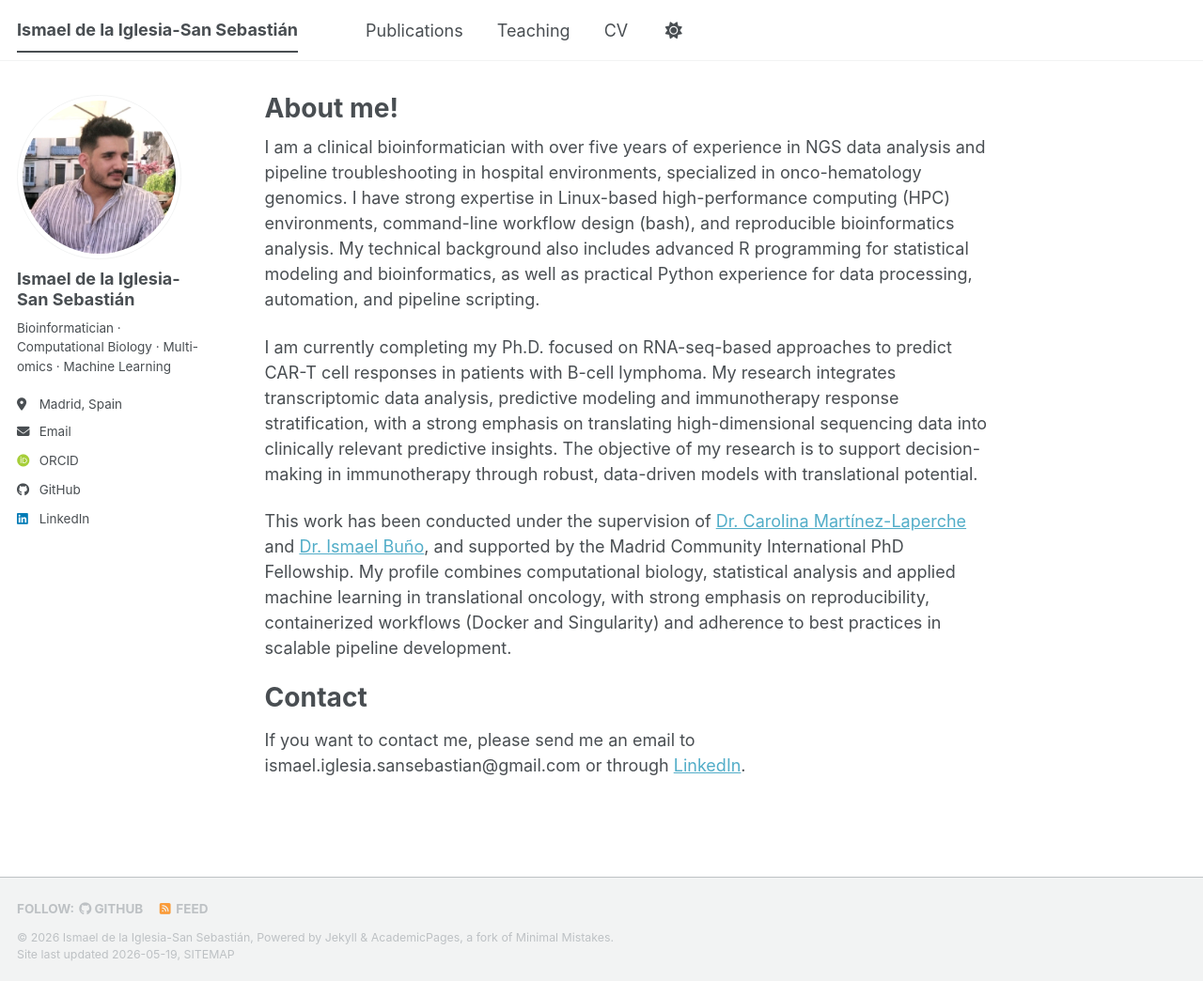
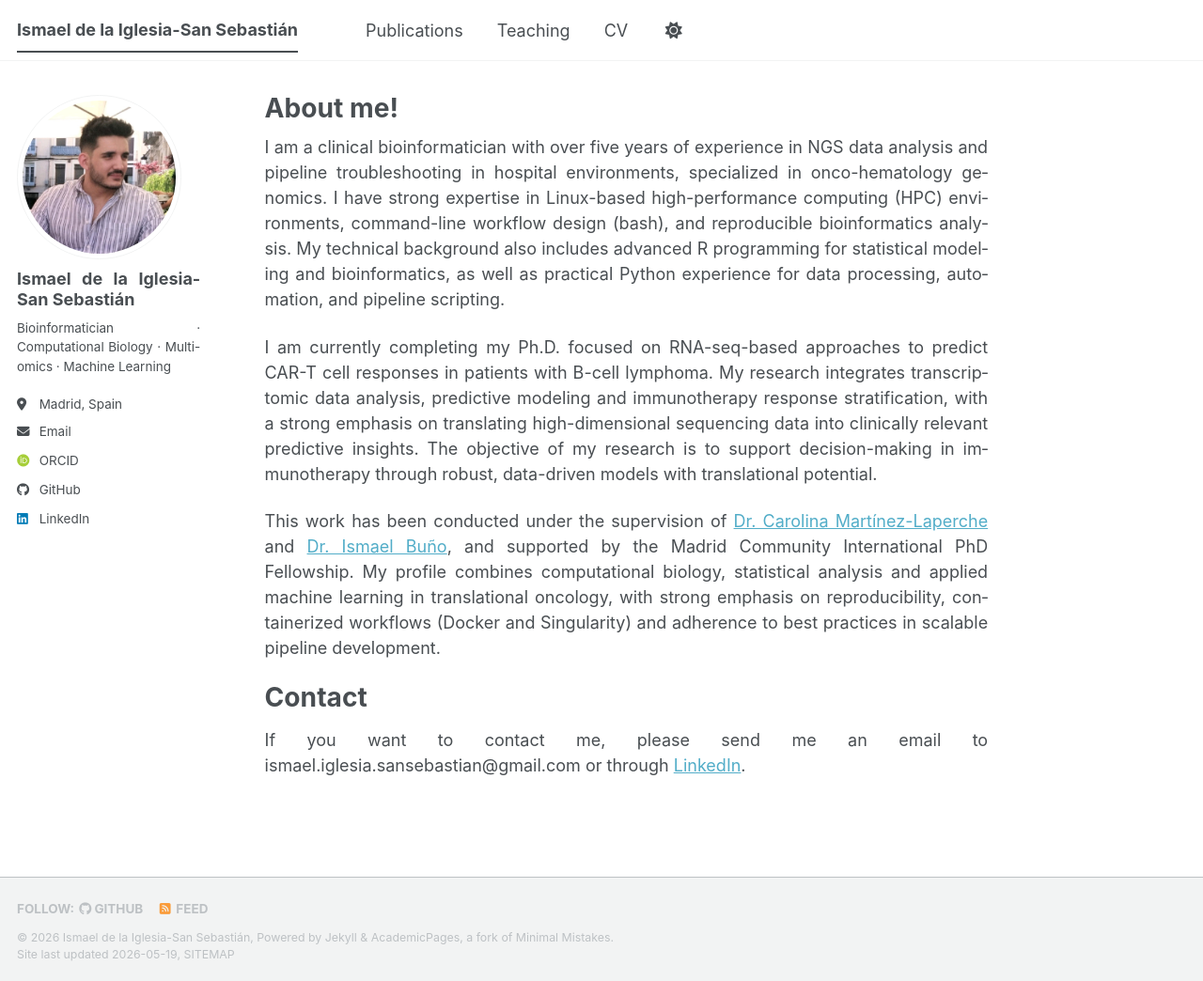
Before and after one commit to ismaeliglesia/ismaeliglesia.github.io, a Jekyll site: the page built from _pages/about.md, in a window 1280 px wide and 1044 px high. Shown: the whole window at 94% size. Built offline with Jekyll 4.4.1, drawn with Linux system fonts in a browser that asks for light colours; some web fonts are replaced; a script bundle is joined from its source files by our own code; library files that are not in the unit come from our copies.

Commit message:
Add styles for justified text and hyphenation
Added CSS styles to justify text and enable hyphenation.

```diff
--- a/_layouts/default.html
+++ b/_layouts/default.html
@@ -9,6 +9,14 @@ layout: compress
   <head>
     {% include head.html %}
     {% include head/custom.html %}
+
+    <style>
+      body {
+        text-align: justify;
+        hyphens: auto;
+      }
+
+    </style>
   </head>
 
   <body>
```
